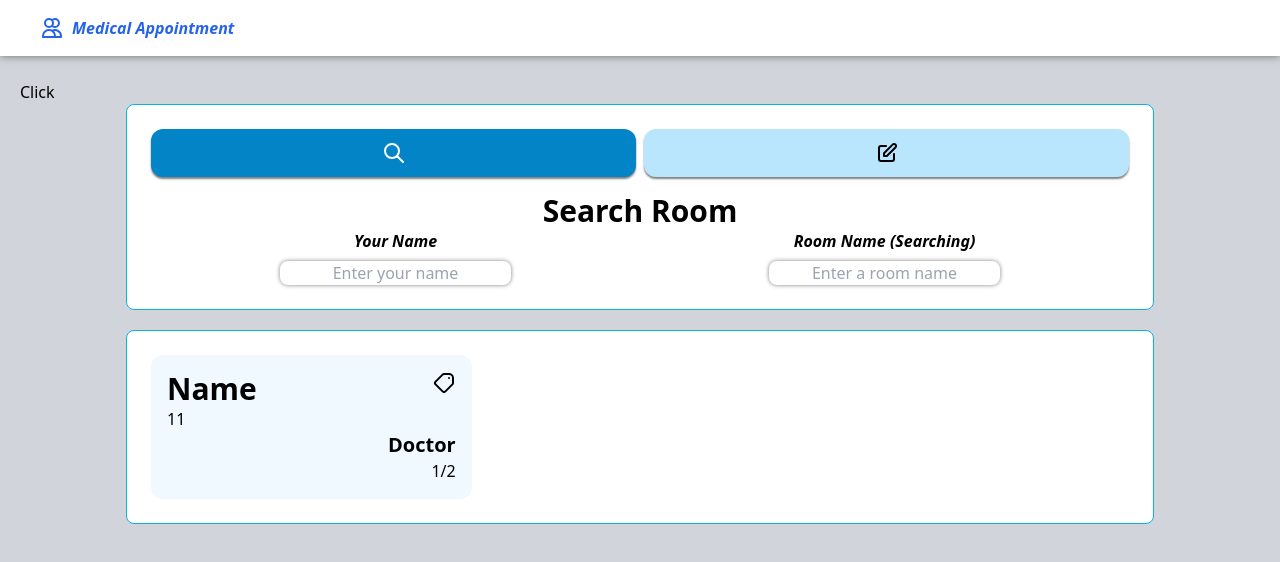
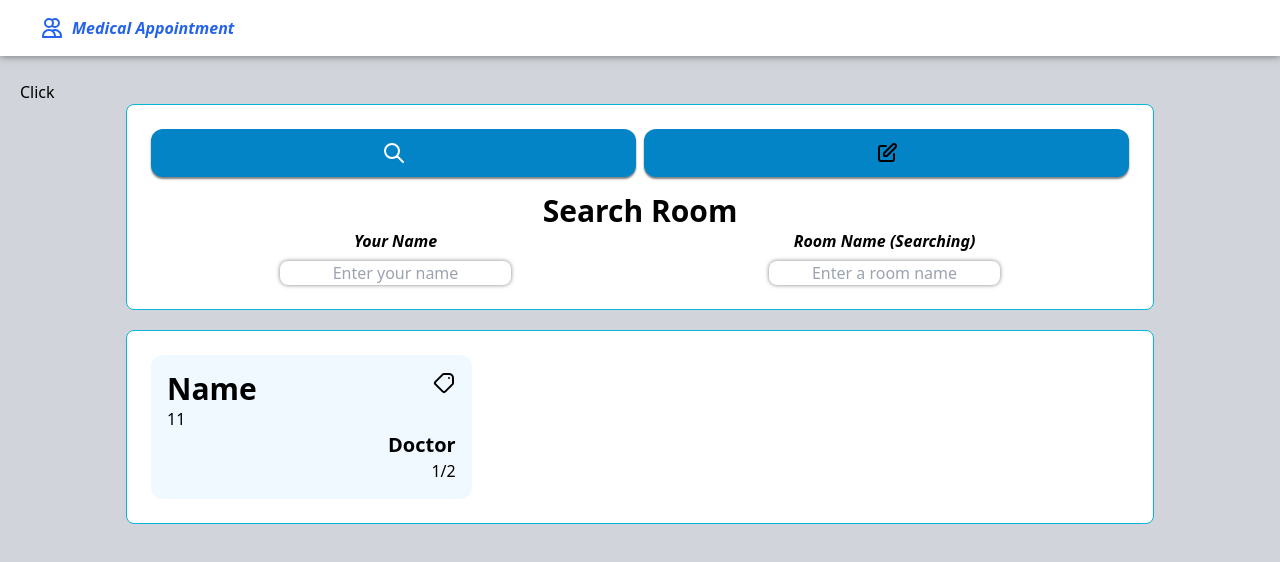
Before and after one commit to tyomhk2015/medical_appointment, a Next.js app: page / in a window 1280 px wide. Shown: the top 562 px of the page. Built offline with nearby package versions, Linux system fonts and the light colour scheme; no server answers.

Commit message:
Fix svg property issue

```diff
--- a/pages/components/Header.tsx
+++ b/pages/components/Header.tsx
@@ -2,7 +2,7 @@ const Header: React.FC = () => {
   return (
     <div className={`flex justify-between items-center bg-white fixed top-0 px-10 py-4 shadow-[0_0_8px_0_rgba(0,0,0,0.5)] w-full`}>
       <h1 className={`font-bold text-blue-600 italic flex`}>
-        <svg className={`mr-2 w-6 h-6`} fill="none" stroke="currentColor" viewBox="0 0 24 24" xmlns="http://www.w3.org/2000/svg"><path stroke-linecap="round" stroke-linejoin="round" stroke-width="2" d="M12 4.354a4 4 0 110 5.292M15 21H3v-1a6 6 0 0112 0v1zm0 0h6v-1a6 6 0 00-9-5.197M13 7a4 4 0 11-8 0 4 4 0 018 0z"></path></svg>
+        <svg className={`mr-2 w-6 h-6`} fill="none" stroke="currentColor" viewBox="0 0 24 24" xmlns="http://www.w3.org/2000/svg"><path strokeLinecap="round" strokeLinejoin="round" strokeWidth="2" d="M12 4.354a4 4 0 110 5.292M15 21H3v-1a6 6 0 0112 0v1zm0 0h6v-1a6 6 0 00-9-5.197M13 7a4 4 0 11-8 0 4 4 0 018 0z"></path></svg>
         Medical Appointment
       </h1>
     </div>
--- a/pages/index.tsx
+++ b/pages/index.tsx
@@ -14,6 +14,8 @@ const Home: NextPage = () => {
   const changeTab = (event: React.MouseEvent<HTMLLIElement>) => {
     setSelectedTab(Number(event.currentTarget.getAttribute('data-key')));
   }
+
+  console.log(selectedTab);
 
   useEffect(() => {
     if (socket || typeof window === "undefined") {
@@ -39,7 +41,7 @@ const Home: NextPage = () => {
       >
         <ul className={`item-center grid grid-cols-2 justify-around gap-2`}>
           <li
-            className={`${selectedTab === 0 && `bg-sky-600`} shadow-[0_2px_2px_0_rgba(0,0,0,0.5)] hover:cursor-pointer group flex w-full justify-center rounded-xl bg-sky-200 p-3 transition-all duration-300 hover:bg-sky-600`}
+            className={`${selectedTab === 0 ? `bg-sky-600` : `bg-sky-200`} shadow-[0_2px_2px_0_rgba(0,0,0,0.5)] hover:cursor-pointer group flex w-full justify-center rounded-xl p-3 transition-all duration-300 hover:bg-sky-600`}
             data-key={0}
             onClick={changeTab}
           >
@@ -59,7 +61,7 @@ const Home: NextPage = () => {
             </svg>
           </li>
           <li
-            className={`${selectedTab === 1 && `bg-sky-600`} shadow-[0_2px_2px_0_rgba(0,0,0,0.5)] hover:cursor-pointer group flex w-full justify-center rounded-xl bg-sky-200 p-3 transition-all duration-300 hover:bg-sky-600`}
+            className={`${selectedTab === 0 ? `bg-sky-600` : `bg-sky-200`} shadow-[0_2px_2px_0_rgba(0,0,0,0.5)] hover:cursor-pointer group flex w-full justify-center rounded-xl bg-sky-200 p-3 transition-all duration-300 hover:bg-sky-600`}
             data-key={1}
             onClick={changeTab}
           >
@@ -98,7 +100,7 @@ const Home: NextPage = () => {
                 <span className={``}>11</span>
                 <span className={`text-right text-xl  font-bold`}>Doctor</span>
                 <span className={`text-right`}>1/2</span>
-                <svg className={`w-6 h-6 absolute top-0 right-0 rotate-90`} fill="none" stroke="currentColor" viewBox="0 0 24 24" xmlns="http://www.w3.org/2000/svg"><path strokeLinecap="round" strokeLinejoin="round" stroke-width="2" d="M7 7h.01M7 3h5c.512 0 1.024.195 1.414.586l7 7a2 2 0 010 2.828l-7 7a2 2 0 01-2.828 0l-7-7A1.994 1.994 0 013 12V7a4 4 0 014-4z"></path></svg>
+                <svg className={`w-6 h-6 absolute top-0 right-0 rotate-90`} fill="none" stroke="currentColor" viewBox="0 0 24 24" xmlns="http://www.w3.org/2000/svg"><path strokeLinecap="round" strokeLinejoin="round" strokeWidth="2" d="M7 7h.01M7 3h5c.512 0 1.024.195 1.414.586l7 7a2 2 0 010 2.828l-7 7a2 2 0 01-2.828 0l-7-7A1.994 1.994 0 013 12V7a4 4 0 014-4z"></path></svg>
               </a>
             </Link>
           </li>
```
